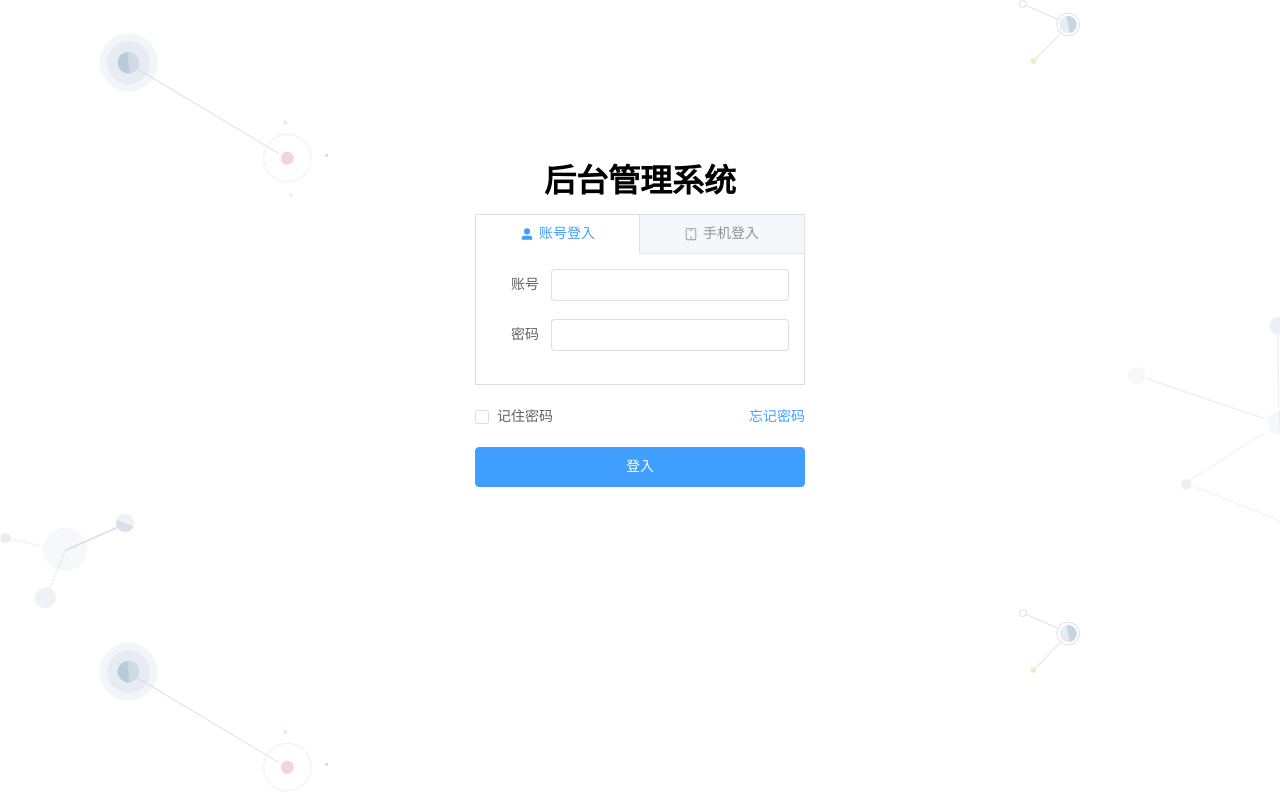
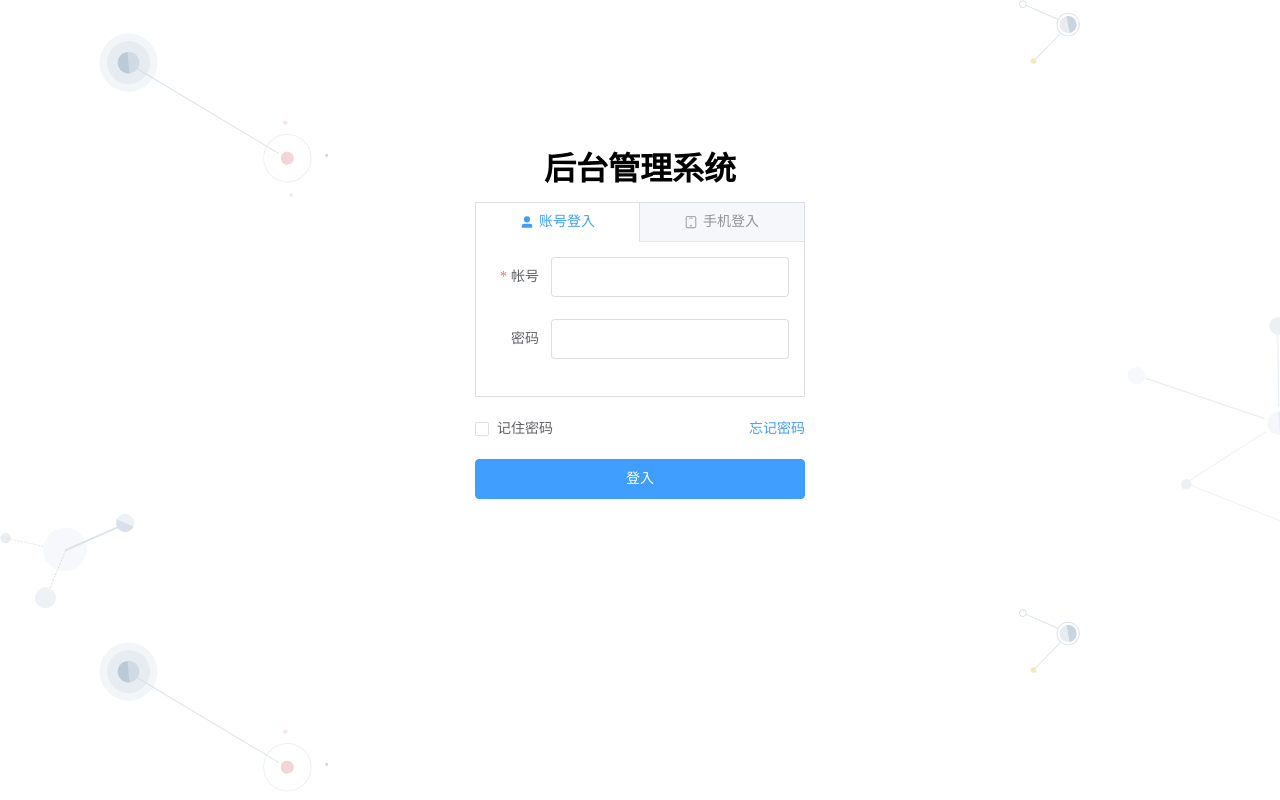
Before and after one commit to january-y/vue3-ts-cy, a Vue app: page /#/login in a window 1280 px wide. Built offline with nearby package versions, Linux system fonts and the light colour scheme.

Commit message:
添加了表单校验规则

```diff
--- a/src/views/login/c-cpns/login-panel.vue
+++ b/src/views/login/c-cpns/login-panel.vue
@@ -4,7 +4,7 @@
     <!--  -->
     <div class="tabs">
       <el-tabs v-model="ElPanelValue" type="border-card" stretch>
-        <el-tab-pane label="账号登入" name="account">
+        <el-tab-pane name="account">
           <template #label>
             <div class="label">
               <el-icon class="el-icon-margin"><UserFilled /></el-icon>
@@ -13,7 +13,7 @@
           </template>
           <PanelAccount />
         </el-tab-pane>
-        <el-tab-pane label="手机登入" name="phone">
+        <el-tab-pane name="phone">
           <template #label>
             <div class="phone">
               <el-icon class="el-icon-margin"><Cellphone /></el-icon>
--- a/src/views/login/c-cpns/panel-account.vue
+++ b/src/views/login/c-cpns/panel-account.vue
@@ -1,17 +1,47 @@
 <template>
   <div class="panel-account">
-    <el-form label-width="60px">
-      <el-form-item label="账号">
-        <el-input />
+    <el-form
+      :model="account"
+      label-width="60px"
+      size="large"
+      :rules="accountRules"
+    >
+      <el-form-item label="帐号" prop="name">
+        <el-input v-model="account.name" />
       </el-form-item>
-      <el-form-item label="密码" show-password>
-        <el-input />
+      <el-form-item label="密码" prop="pwd">
+        <el-input v-model="account.pwd" show-password />
       </el-form-item>
     </el-form>
   </div>
 </template>
 
-<script setup lang="ts"></script>
+<script setup lang="ts">
+import { reactive } from 'vue'
+import type { FormRules } from 'element-plus'
+
+interface useAccount {
+  name: string
+  pwd: any
+}
+
+let account = reactive<useAccount>({
+  name: '',
+  pwd: '',
+})
+
+const accountRules = reactive<FormRules>({
+  name: [
+    { required: true, message: '请输入正确的账号', trigger: 'blur' },
+    {
+      min: 3,
+      max: 20,
+      message: '长度为3-20之间',
+      trigger: 'blur',
+    },
+  ],
+})
+</script>
 
 <style lang="less" scoped>
 .panel-account {
```
